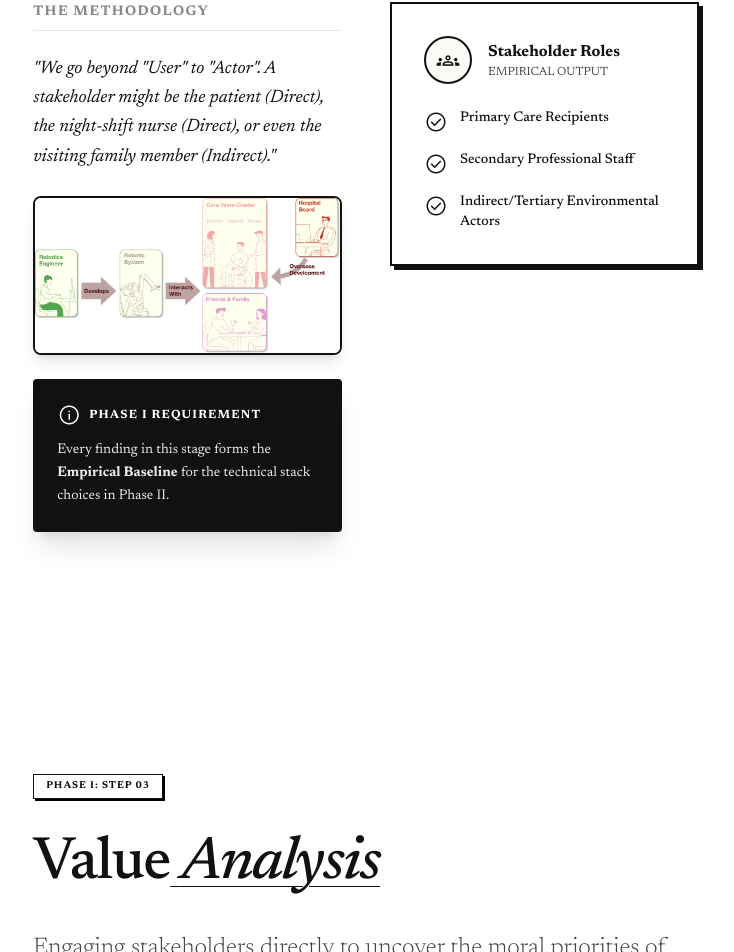
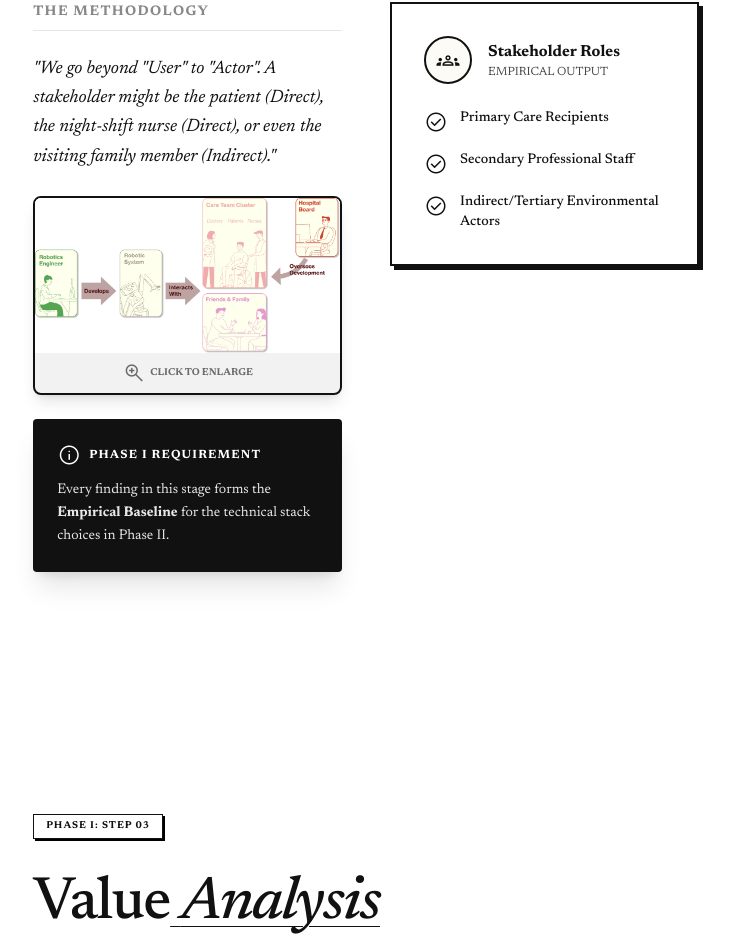
Before and after one commit to demeesterroel/0ccvsd, a Next.js app: page /export in a window 1280 px wide. Shown: the part 7197-8149 px from the top of the page, without its empty margins (418-1152 px from the left). Built offline with nearby package versions, Linux system fonts and the light colour scheme.

Commit message:
feat: add click-to-enlarge modal for Phase 1 Step 2 image

```diff
--- a/components/Phase1StepContent.tsx
+++ b/components/Phase1StepContent.tsx
@@ -1,6 +1,6 @@
 'use client';
 
-import { useEffect } from 'react';
+import { useEffect, useState } from 'react';
 import { useRouter } from 'next/navigation';
 import Image from 'next/image';
 import { useNavigation } from '../context/NavigationContext';
@@ -66,6 +66,7 @@ const stepData = {
 export default function Phase1StepContent({ stepId }: { stepId: string }) {
     const router = useRouter();
     const { markVisited } = useNavigation();
+    const [isImageModalOpen, setIsImageModalOpen] = useState(false);
 
     useEffect(() => {
         if (stepId) {
@@ -100,7 +101,11 @@ export default function Phase1StepContent({ stepId }: { stepId: string }) {
                     </p>
 
                     {'image' in step && (
-                        <div className="rounded-lg overflow-hidden border-2 border-ink shadow-lg my-6">
+                        <>
+                            <div
+                                className="rounded-lg overflow-hidden border-2 border-ink shadow-lg my-6 cursor-pointer hover:opacity-90 transition-opacity"
+                                onClick={() => setIsImageModalOpen(true)}
+                            >
                                 <Image
                                     src={(step as any).image}
                                     alt={step.title}
@@ -108,7 +113,41 @@ export default function Phase1StepContent({ stepId }: { stepId: string }) {
                                     height={600}
                                     className="w-full h-auto bg-white"
                                 />
+                                <div className="bg-ink/5 p-2 text-center text-[10px] uppercase font-bold text-ink/60 flex items-center justify-center gap-1">
+                                    <span className="material-symbols-outlined text-sm">zoom_in</span>
+                                    Click to enlarge
                                 </div>
+                            </div>
+
+                            {isImageModalOpen && (
+                                <div
+                                    className="fixed inset-0 z-[100] bg-ink/80 backdrop-blur-sm flex items-center justify-center p-4 md:p-10"
+                                    onClick={() => setIsImageModalOpen(false)}
+                                >
+                                    <div className="relative max-w-7xl max-h-full w-full flex flex-col items-center">
+                                        <button
+                                            onClick={() => setIsImageModalOpen(false)}
+                                            className="absolute -top-12 right-0 text-white hover:text-accent transition-colors flex items-center gap-2"
+                                        >
+                                            <span className="text-xs font-bold uppercase tracking-widest">Close</span>
+                                            <span className="material-symbols-outlined text-3xl">close</span>
+                                        </button>
+                                        <div
+                                            className="bg-white p-2 rounded shadow-2xl overflow-hidden"
+                                            onClick={(e) => e.stopPropagation()}
+                                        >
+                                            <Image
+                                                src={(step as any).image}
+                                                alt={step.title}
+                                                width={1600}
+                                                height={1200}
+                                                className="w-auto h-auto max-h-[85vh] object-contain"
+                                            />
+                                        </div>
+                                    </div>
+                                </div>
+                            )}
+                        </>
                     )}
 
                     <div className="p-6 bg-ink text-white rounded shadow-xl">
```
Lines whose indentation alone changed are shown as unchanged.
